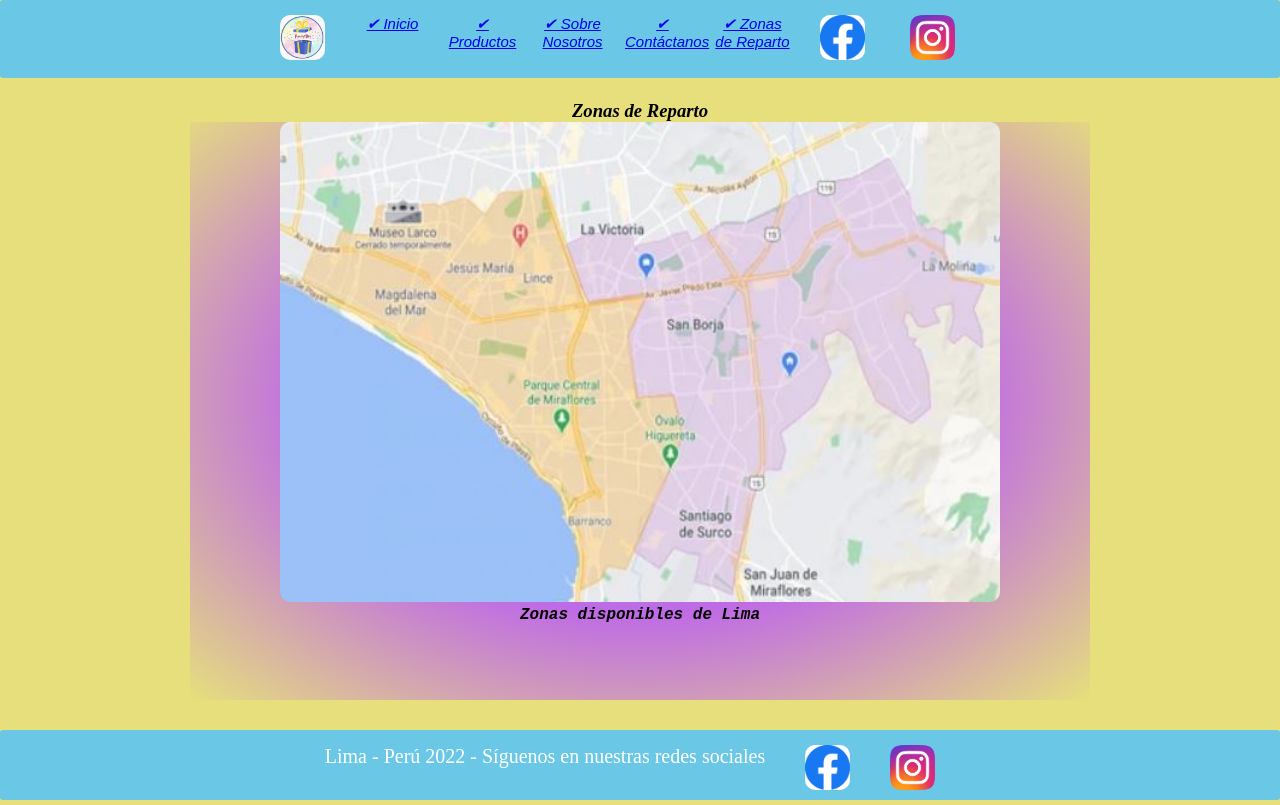
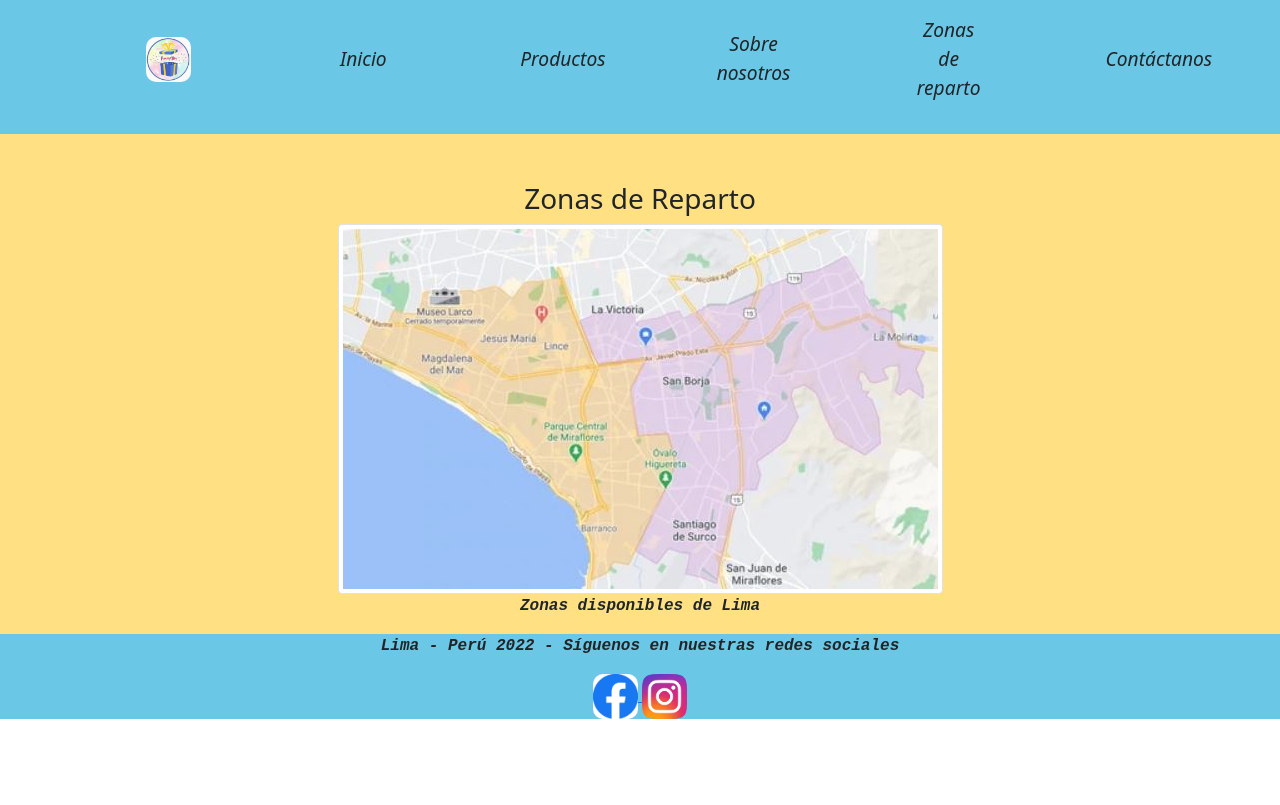
Before and after one commit to Jigeroar87/pf-coderhouse, a plain HTML site: page paginas/zonas_reparto.html in a window 1280 px wide. Drawn offline with Linux system fonts and the light colour scheme.

Commit message:
Se realizó Index|sobre_nosotros|contactanos|zonas_reparto con bootstrap + css y js

```diff
--- a/paginas/zonas_reparto.html
+++ b/paginas/zonas_reparto.html
@@ -5,72 +5,96 @@
     <link rel="icon" type="image/x-icon" href="../imagenes/Logo_FunnyBox.JPG">
     <link rel="stylesheet" href="../estilos/style.css">
     <link rel="stylesheet" href="../estilos/animate.css">
+    <!-- Bootstrap CSS -->
+    <link href="../css/bootstrap.min.css" rel="stylesheet" integrity="sha384-1BmE4kWBq78iYhFldvKuhfTAU6auU8tT94WrHftjDbrCEXSU1oBoqyl2QvZ6jIW3" crossorigin="anonymous">
+    <link rel="preconnect" href="https://fonts.googleapis.com">
+    <link rel="preconnect" href="https://fonts.gstatic.com" crossorigin>
+    <link href="https://fonts.googleapis.com/css2?family=Roboto&display=swap" rel="stylesheet">
     <title>Funny Box</title>
 </head>
-<body class="body__Funnybox">
+
+
+<body>
 
     <!--la etiqueta <header> aporta información introductoria (como títulos, subtítulos, logos....)-->
-        <header id="pageHeader">
-
-
+        <header>
             <!--<nav> es la Barra de Navegación-->
-            <nav class="nav__Funnybox">
-
-
-                <!--Menú Principal-->
-                <ul>
-
-                    <!--Logo-->
-                    <li class="animate__animated animate__bounce animate__delay-1s animate__infinite animate__fast">
+            <nav id="mainNav">
+                <div class="container-fluid " >
+                    <div class="container">
+                        <div class="row">
+                            <div class="col-md-12">
+                                <ul class="navbar ">
+                                    <li class="nav-item">
                                         <a href="../index.html">
-                            <img src="../imagenes/Logo_FunnyBox.JPG" alt=Instagram" width="45px" height="45px">
+                                            <img src="../imagenes/Logo_FunnyBox.JPG" alt=logo" width="45px" height="45px">
                                         </a>
                                     </li>
-
-                    <li><a href="../index.html"> &#10004; Inicio</a></li>
-                    <li><a href="productos.html"> &#10004; Productos</a></li>
-                    <li><a href="sobre_nosotros.html">&#10004; Sobre Nosotros</a></li>
-                    <li><a href="contactanos.html"> &#10004; Contáctanos</a></li>
-                    <li><a href="zonas_reparto.html"> &#10004; Zonas de Reparto</a></li>
-
-                    <li><a href="https://www.facebook.com/Funny-Box-Per%C3%BA-108836140896985">
-                            <img src="../imagenes/facebook.png" alt=Facebook" width="45px" height="45px">
-                        </a>
+                                    <li class="nav-item ">
+                                      <a class="nav-link text-dark" href="../index.html">Inicio</a>
                                     </li>
-
-                    <li><a href="https://www.instagram.com/funnybox_pe/?hl=es-la">
-                            <img src="../imagenes/Instagram.png" alt=Instagram" width="45px" height="45px">
-                        </a>
+                                    <li class="nav-item">
+                                      <a class="nav-link text-dark" href="productos.html">Productos</a>
+                                    </li>
+                                    <li class="nav-item">
+                                      <a class="nav-link text-dark" href="sobre_nosotros.html">Sobre nosotros</a>
+                                    </li>
+                                    <li class="nav-item">
+                                      <a class="nav-link text-dark" href="zonas_reparto.html">Zonas de reparto</a>
+                                    </li>
+                                    <li class="nav-item">
+                                        <a class="nav-link text-dark" href="contactanos.html">Contáctanos</a>
                                       </li>
                                 </ul>
+                            </div>
+                        </div>
+                    </div>
+                </div>
             </nav>
         </header>
 
+        <section>
+            <div class="container-fluid bg-warning bg-opacity-50">
+                <div class="container">
+                    <div class="row">
+                        <div class="col-md-12 pt-5">
+                            <h3 class="text-center">Zonas de Reparto</h3>
+                            <img src="../imagenes/Zonas_Reparto.JPG" class="img-fluid img-thumbnail rounded mx-auto d-block">
+                            <p>Zonas disponibles de Lima</p>
+                        </div>
+                    </div>
 
-        <section id="mainSection" class="cards__Funnybox">
 
-            <article class="card__Funnybox__reparto gradiente__img">
-                <h1 id="Fondoh1">Zonas de Reparto</h1>
-                <!--Mapa de Zonas de Reparto-->
-                <img src="../imagenes/Zonas_Reparto.JPG" alt=Zonas_Reparto" width="800px" height="400px">
-                <p>Zonas disponibles de Lima</p>
-            </article>
+                </div>
+            </div>
+
+
         </section>
 
             <!--Pie de Página-->
-            <footer id="pageFooter" class="footer__Funnybox" >
-                <!--Imagen como link-->
-                <div>Lima - Perú 2022 - Síguenos en nuestras redes sociales</div>
-                <div>
+            <footer class="footer text-center">
+                <div class="container-fluid">
+                    <div class="container">
+                        <div class="row">
+                            <div class="col-md-6 offset-md-3" >
+                                <p>Lima - Perú 2022 - Síguenos en nuestras redes sociales</p>
                                         <a href="https://www.facebook.com/Funny-Box-Per%C3%BA-108836140896985">
                                             <img src="../imagenes/facebook.png" alt=Facebook" width="45px" height="45px">
                                         </a>
-                </div>
-                <div>
                                         <a href="https://www.instagram.com/funnybox_pe/?hl=es-la">
                                             <img src="../imagenes/Instagram.png" alt=Instagram" width="45px" height="45px">
                                         </a>
                                 </div>
+                            </div>
+                        </div>
+                    </div>
+                </div>
+
             </footer>
+
+        <!-- Option 1: Bootstrap Bundle with Popper -->
+        <script src="../js/bootstrap.bundle.min.js" integrity="sha384-ka7Sk0Gln4gmtz2MlQnikT1wXgYsOg+OMhuP+IlRH9sENBO0LRn5q+8nbTov4+1p" crossorigin="anonymous"></script>
+
+
 </body>
 </html>
```
Lines whose indentation alone changed are shown as unchanged.
